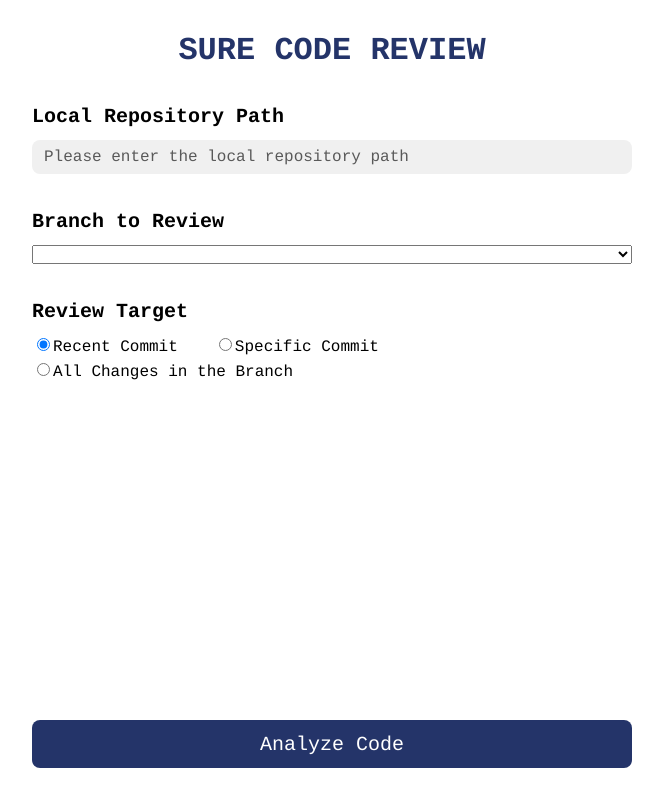
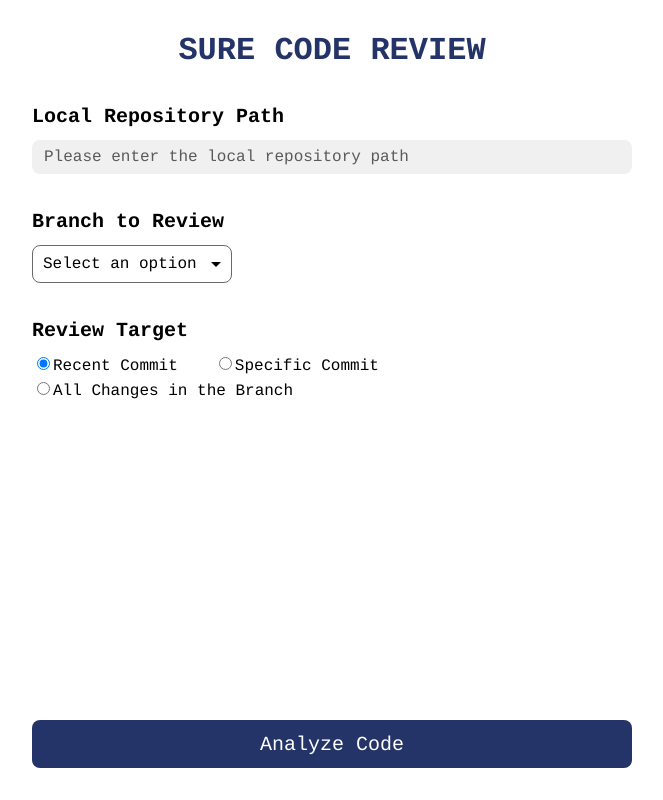
Before and after one commit to surecodereview/SureCodeReview_FE, a React (Vite) app: page / in a window 1280 px wide. Shown: the whole page, without its empty margins (308-971 px from the left). Built offline with nearby package versions, Linux system fonts and the light colour scheme.

Commit message:
feat: Dropdown 컴포넌트 구현

```diff
--- /dev/null
+++ b/src/components/common/Dropdown.tsx
@@ -0,0 +1,85 @@
+import { useState } from 'react';
+import styled from '@emotion/styled';
+
+interface DropdownProps {
+    optionList: string[];
+    selectedValue: string;
+    onChange: (value: string) => void;
+}
+
+const Dropdown = ({ optionList, selectedValue, onChange }: DropdownProps) => {
+    const [isOpen, setIsOpen] = useState(false);
+
+    const handleOptionClick = (value: string) => {
+        onChange(value);
+        setIsOpen(false);
+    };
+
+    return (
+        <SelectContainer>
+            <Selected onClick={() => setIsOpen(!isOpen)}>
+                {selectedValue || 'Select an option'}
+                <Arrow isOpen={isOpen} />
+            </Selected>
+            {isOpen && (
+                <OptionListContainer>
+                    {optionList.map(option => (
+                        <Option key={option} onClick={() => handleOptionClick(option)}>
+                            {option}
+                        </Option>
+                    ))}
+                </OptionListContainer>
+            )}
+        </SelectContainer>
+    );
+};
+
+export default Dropdown;
+
+const SelectContainer = styled.div`
+    position: relative;
+    max-width: 200px;
+`;
+
+const Selected = styled.div`
+    height: 16px;
+    border: 1px solid #696969;
+    border-radius: 8px;
+    padding: 10px;
+    background-color:#ffffff;
+    border-radius: 8px;
+    cursor: pointer;
+    display: flex;
+    justify-content: space-between;
+    align-items: center;
+`;
+
+const Arrow = styled.div<{ isOpen: boolean }>`
+    width: 0;
+    height: 0;
+    border-left: 5px solid transparent;
+    border-right: 5px solid transparent;
+    border-top: 5px solid #000;
+    transform: ${({ isOpen }) => (isOpen ? 'rotate(180deg)' : 'rotate(0deg)')};
+`;
+
+const OptionListContainer = styled.div`
+    position: absolute;
+    top: 100%;
+    left: 0;
+    right: 0;
+    background-color: white;
+    border-radius: 8px;
+    box-shadow: 0 2px 10px rgba(0, 0, 0, 0.1);
+    z-index: 10; // Ensure it appears above other elements
+`;
+
+const Option = styled.div`
+    padding: 10px;
+    cursor: pointer;
+
+    &:hover {
+        background-color: #f0f0f0; // Hover effect
+        color: #000; // Change text color on hover
+    }
+`;
--- a/src/pages/SettingPage.tsx
+++ b/src/pages/SettingPage.tsx
@@ -47,8 +47,7 @@ const SettingPage = () => {
       </Block>
       <Block>
         <H4>Branch to Review</H4>
-        <select>
-        </select>
+        <Dropdown optionList={branches} selectedValue={selectedBranch} onChange={setSelectedBranch} />
       </Block>
       <Block>
         <H4>Review Target</H4>
```
